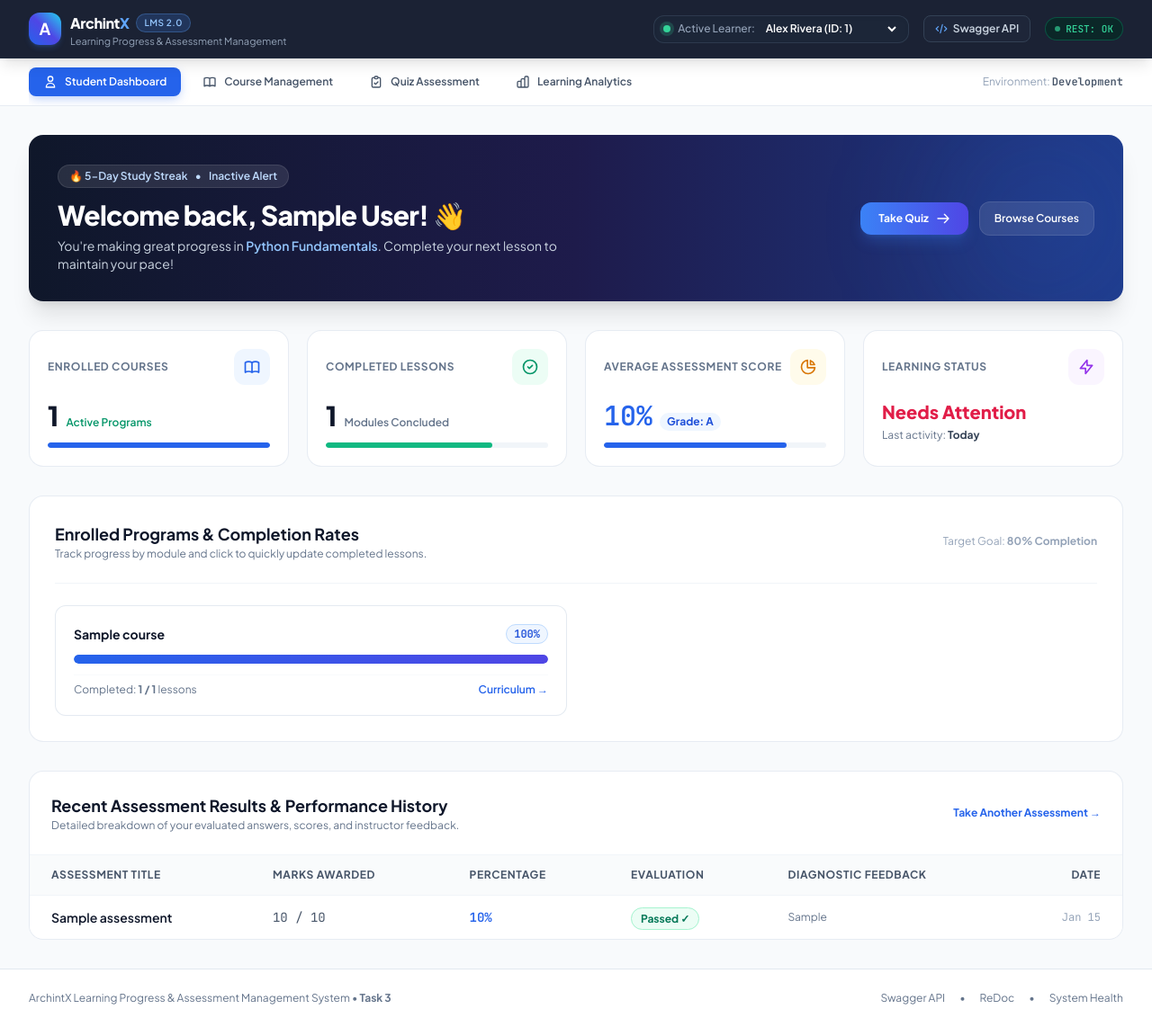
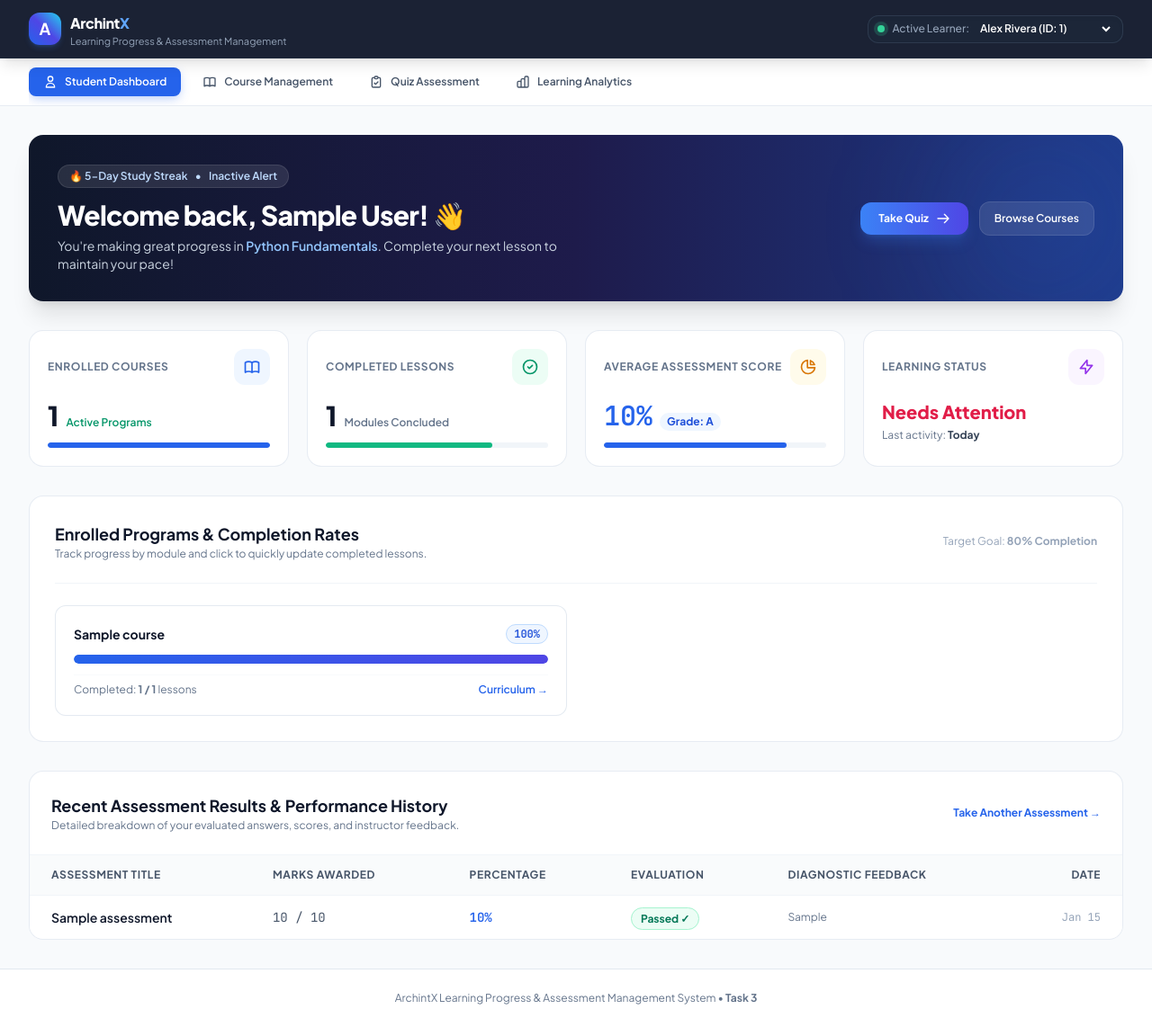
Before and after one commit to dharaniathananchayan/management-system, a FastAPI app: page / in a window 1280 px wide. Shown: the whole page at 90% size. Run offline with FastAPI, Linux system fonts and the light colour scheme; tables that the repository leaves empty hold one stand-in row (values such as "Sample post"); some libraries are stand-ins or nearby versions.

Commit message:
fix(ui): remove dev badges, swagger links, and environment indicator from UI

```diff
--- a/app/templates/index.html
+++ b/app/templates/index.html
@@ -83,14 +83,13 @@
             <div>
               <div class="flex items-center space-x-2">
                 <span class="text-base font-extrabold tracking-tight text-white">Archint<span class="text-blue-400">X</span></span>
-                <span class="text-[10px] font-semibold px-2 py-0.5 rounded-full bg-blue-500/20 text-blue-300 border border-blue-400/30 uppercase tracking-wider">LMS 2.0</span>
               </div>
               <p class="text-[11px] text-slate-400 leading-none mt-0.5 hidden sm:block">Learning Progress & Assessment Management</p>
             </div>
           </div>
         </div>
 
-        <!-- Right: Student Persona Selector, Swagger Docs & Status -->
+        <!-- Right: Student Persona Selector -->
         <div class="flex items-center space-x-3 sm:space-x-4">
 
           <!-- Persona Switcher -->
@@ -105,18 +104,6 @@
             </select>
           </div>
 
-          <!-- Quick Links -->
-          <a href="/docs" target="_blank" class="hidden sm:inline-flex items-center space-x-1.5 px-3 py-1.5 text-xs font-semibold text-slate-300 hover:text-white bg-slate-800/60 hover:bg-slate-700 rounded-lg border border-slate-700 transition">
-            <svg class="w-3.5 h-3.5 text-blue-400" fill="none" stroke="currentColor" viewBox="0 0 24 24"><path stroke-linecap="round" stroke-linejoin="round" stroke-width="2" d="M10 20l4-16m4 4l4 4-4 4M6 16l-4-4 4-4"/></svg>
-            <span>Swagger API</span>
-          </a>
-
-          <!-- API Health Pill -->
-          <div class="flex items-center space-x-1.5 px-2.5 py-1 text-[11px] font-mono font-medium rounded-full bg-emerald-950/60 text-emerald-400 border border-emerald-600/40">
-            <span class="w-1.5 h-1.5 rounded-full bg-emerald-400 animate-pulse"></span>
-            <span>REST: OK</span>
-          </div>
-
         </div>
 
       </div>
@@ -152,11 +139,6 @@
           </button>
 
         </nav>
-
-        <!-- Right Quick Action -->
-        <div class="hidden md:flex items-center space-x-2">
-          <span class="text-xs text-slate-400">Environment: <strong class="text-slate-600 font-mono">Development</strong></span>
-        </div>
       </div>
     </div>
   </div>
@@ -947,17 +929,8 @@
 
   <!-- Footer -->
   <footer class="bg-white border-t border-slate-200 mt-auto py-6">
-    <div class="max-w-7xl mx-auto px-4 sm:px-6 lg:px-8 flex flex-col sm:flex-row items-center justify-between text-xs text-slate-500 gap-2">
-      <div>
-        ArchintX Learning Progress & Assessment Management System • <strong>Task 3</strong>
-      </div>
-      <div class="flex items-center space-x-4">
-        <a href="/docs" target="_blank" class="hover:text-blue-600">Swagger API</a>
-        <span>•</span>
-        <a href="/redoc" target="_blank" class="hover:text-blue-600">ReDoc</a>
-        <span>•</span>
-        <a href="/health" target="_blank" class="hover:text-blue-600">System Health</a>
-      </div>
+    <div class="max-w-7xl mx-auto px-4 sm:px-6 lg:px-8 text-center text-xs text-slate-500">
+      ArchintX Learning Progress & Assessment Management System • <strong>Task 3</strong>
     </div>
   </footer>
 
```
